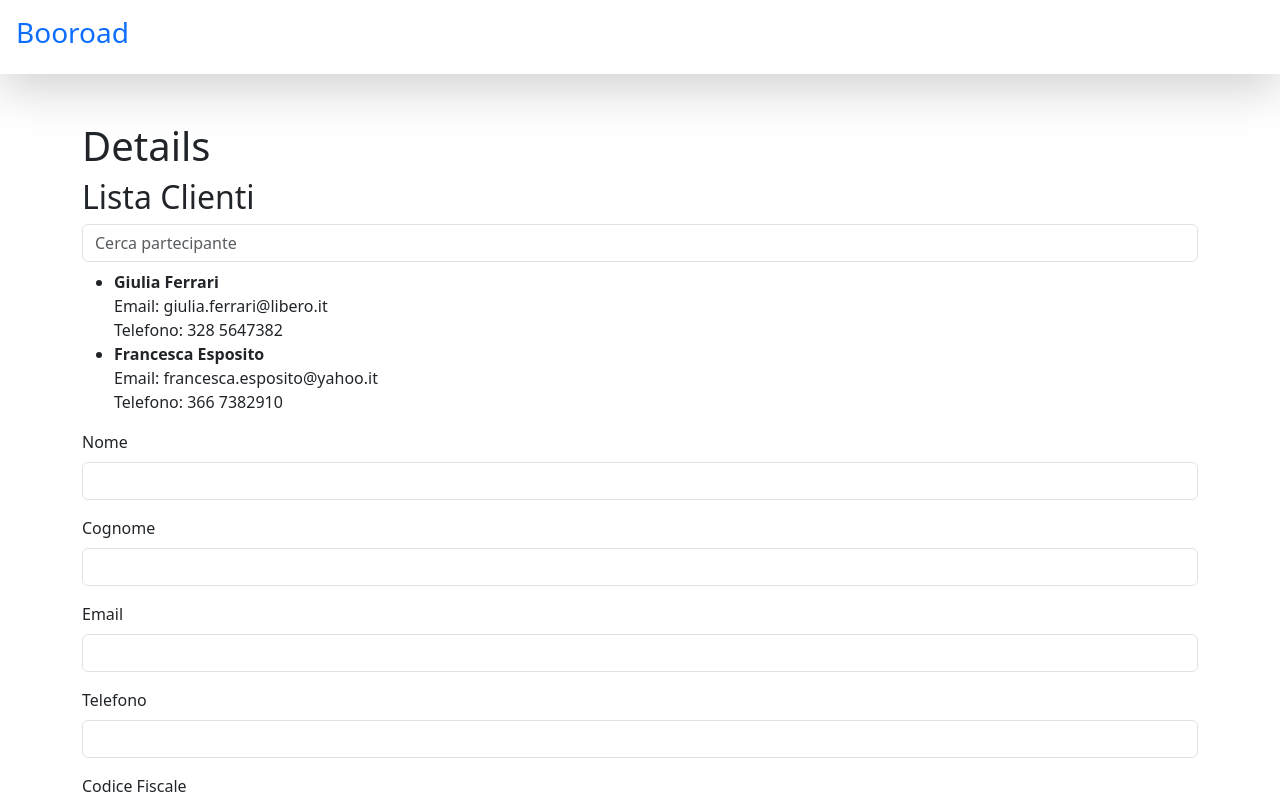
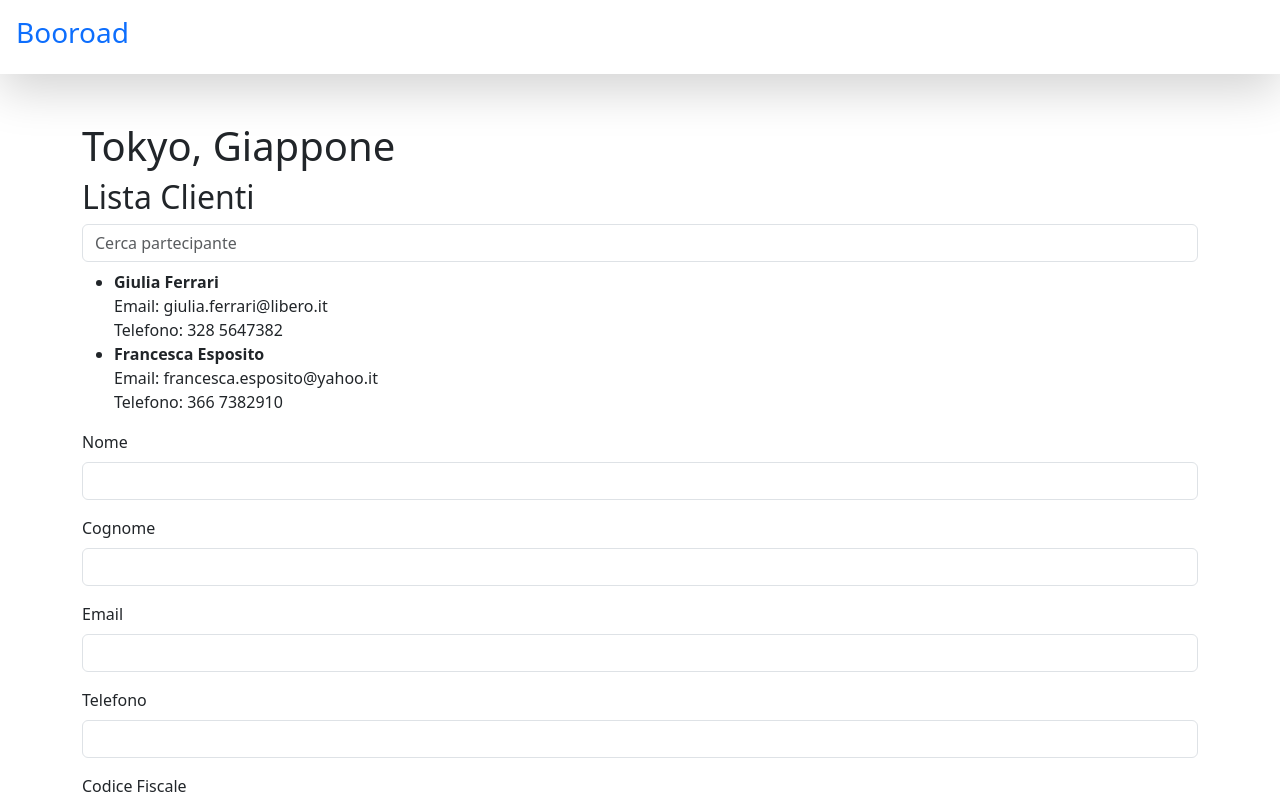
Before and after one commit to gabriele-fontana/booroad, a React (Vite) app: page /travel/1 in a window 1280 px wide. Shown: the top 800 px of the page. Built offline with nearby package versions, Linux system fonts and the light colour scheme.

Commit message:
add title destination in single travel

```diff
--- a/src/pages/DetailPage.jsx
+++ b/src/pages/DetailPage.jsx
@@ -1,6 +1,7 @@
 import TravellersList from "../components/TravellersList";
 import TravelersForm from "../components/TravelersForm";
 import { clienti } from "../data/clienti";
+import { viaggi } from "../data/viaggi";
 import { useParams } from "react-router-dom";
 import { useState } from "react";
 
@@ -8,10 +9,11 @@ export default function DetailPage() {
 
     const { id } = useParams();
     const [customers, setCustomers] = useState(clienti.filter(cliente => cliente.id_viaggio === parseInt(id)));
+    const viaggio = viaggi.find(viaggio => viaggio.id === parseInt(id))
 
     return (
         <div className="container py-5">
-            <h1>Details</h1>
+            <h1>{viaggio.destinazione}</h1>
             <TravellersList customers={customers} />
             <TravelersForm />
         </div>
```
